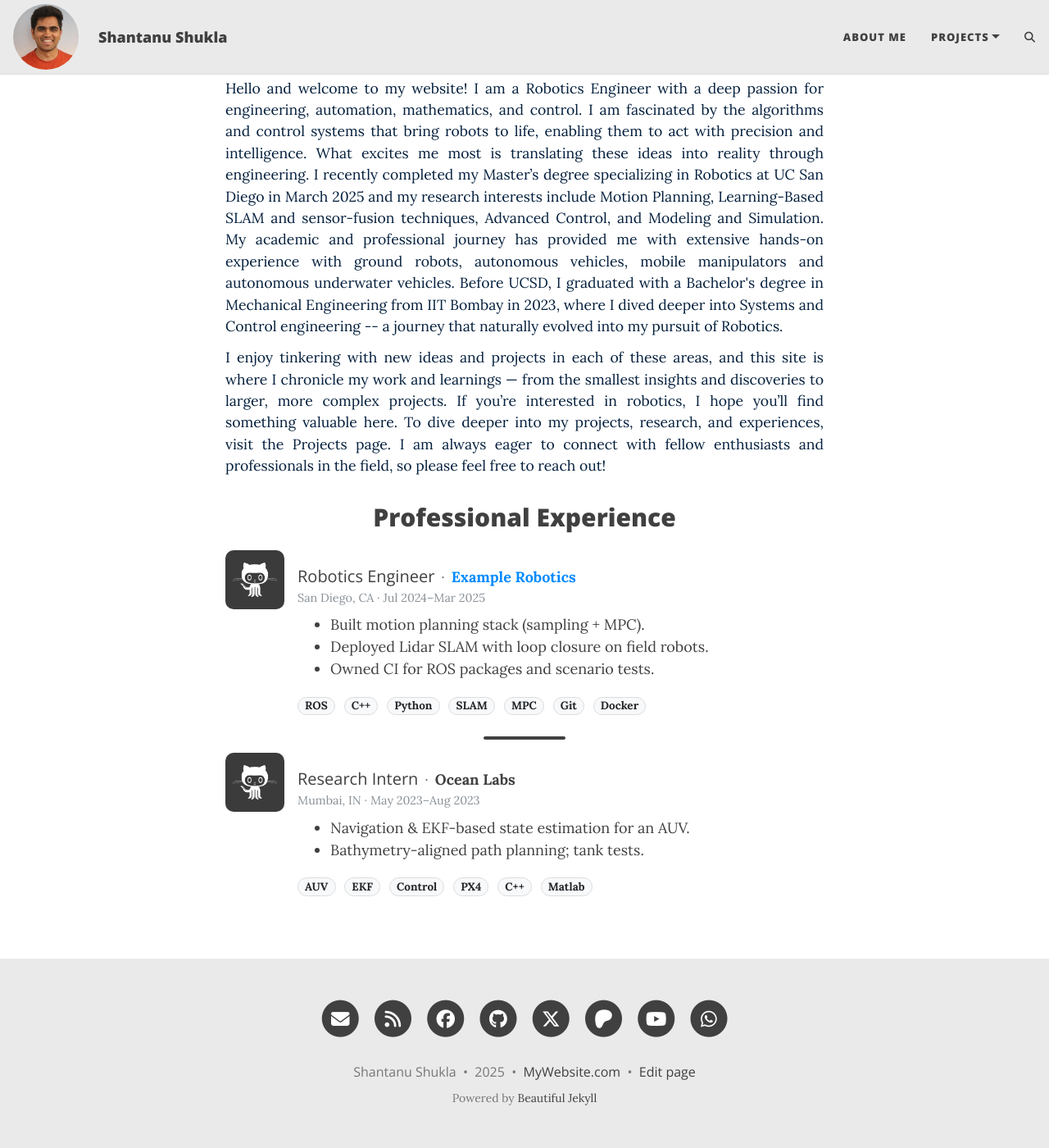
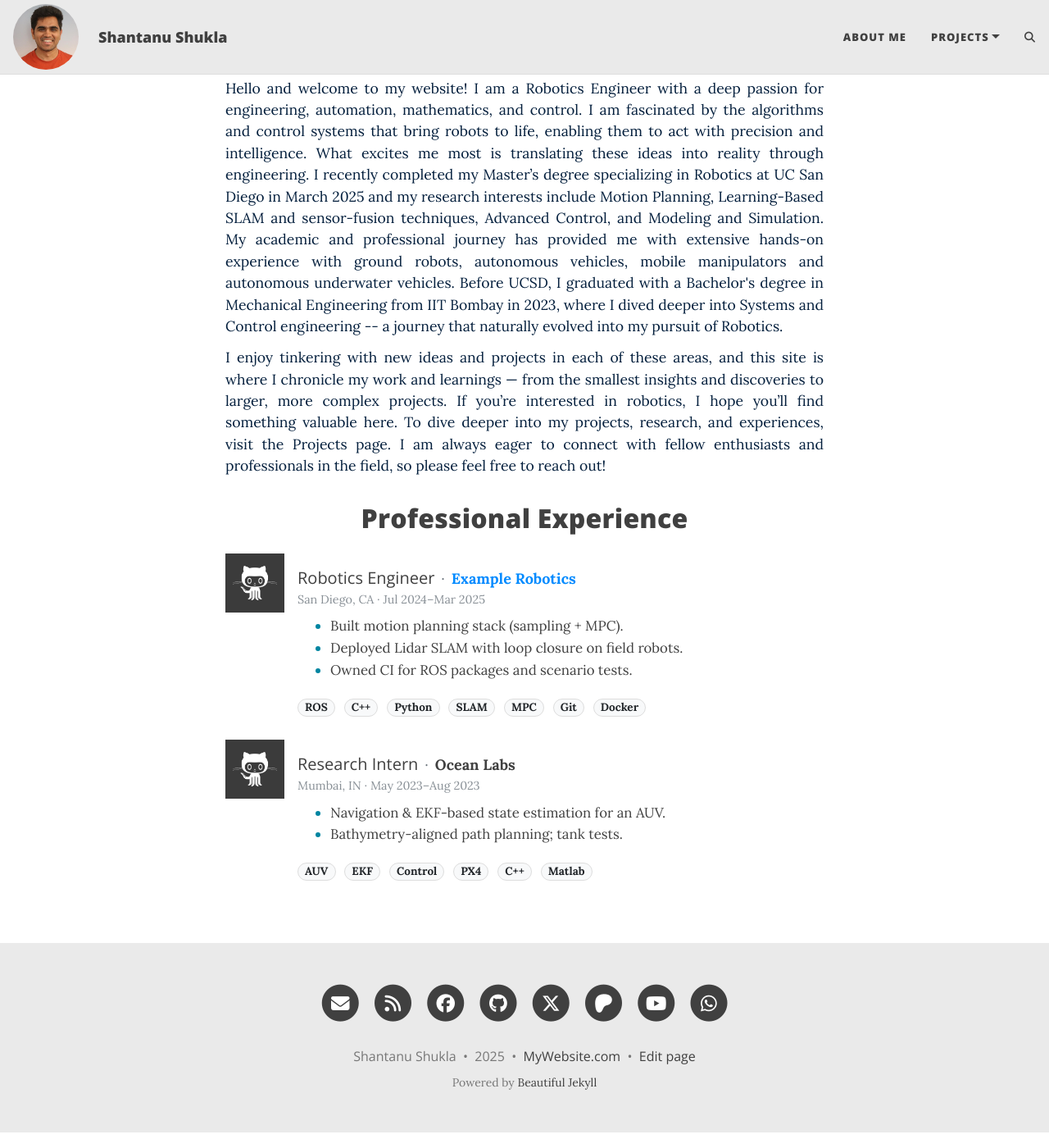
Before and after one commit to shantanusshukla/shantanusshukla.github.io, a Jekyll site: the page built from index.html, in a window 1280 px wide and 1400 px high, scrolled down 278 px. Shown: the whole window at 82% size. Built offline with Jekyll 4.4.1, drawn with Linux system fonts in a browser that asks for light colours; the list of posts is cut into pages by our own code; comment, search, counter and statistics services are not loaded.

Commit message:
Change Experiences section style

```diff
--- a/_includes/experience.html
+++ b/_includes/experience.html
@@ -25,9 +25,13 @@
                 {{ item.start }}{% if item.end %}–{{ item.end }}{% else %}–Present{% endif %}
             </div>
 
-            <div class="exp-desc">
-                {{ item.desc | markdownify }}
-            </div>
+            {% if item.bullets %}
+                <ul class="mb-2">
+                    {% for b in item.bullets %}<li>{{ b }}</li>{% endfor %}
+                </ul>
+            {% elsif item.desc %}
+                <div class="exp-desc">{{ item.desc | markdownify }}</div>
+            {% endif %}
 
             {% if item.skills %}
                 <div class="exp-skills mt-2">
@@ -39,7 +43,7 @@
             </div>
         </article>
 
-        {% unless forloop.last %}<hr class="small">{% endunless %}
+        <!--{% unless forloop.last %}<hr class="small">{% endunless %}-->
         {% endfor %}
     </div>
 </section>
--- a/assets/css/style.css
+++ b/assets/css/style.css
@@ -130,10 +130,42 @@
 }
 
 /* Optional: style homepage Experience portion */
+
 .experience-section { margin-top: 2rem; }
 .exp-item { align-items: flex-start; }
 .exp-logo img {
-  width: 72px; height: 72px; object-fit: contain; border-radius: 10px;
+  width: 72px; height: 72px; object-fit: contain; border-radius: 0;
 }
 .exp-meta { opacity: .8; }
 .skill-badge { margin: .125rem .375rem .125rem 0; border: 1px solid #ddd; }
+
+.experience-section .exp-item { align-items: flex-start; } /* belt + suspenders */
+.experience-section .exp-logo { margin-top: .15rem; }      /* tweak up/down to taste */
+
+.experience-section > h2 {
+  font-family: var(--header-font);
+  font-weight: 800;      /* 600–800 depending on taste */
+  font-size: 2.0rem;     /* adjust */
+  letter-spacing: .2px;
+  color: var(--text-col); /* or var(--hover-col) for accent */
+  margin-bottom: 1.25rem;
+  text-align: center;     /* keep centered like now */
+}
+
+/* Body text (bullets/paragraphs) */
+.experience-section .exp-desc,
+.experience-section .exp-desc li {
+  font-family: var(--body-font);
+  font-size: 1.05rem;
+  line-height: 1.6;
+  color: var(--text-col);
+}
+
+/* Optional: accent the bullet markers */
+.experience-section .exp-desc li::marker { color: var(--hover-col); }
+
+/* Badges spacing (optional polish) */
+.experience-section .skill-badge {
+  margin: .125rem .375rem .125rem 0;
+  border: 1px solid #ddd;
+}
```
